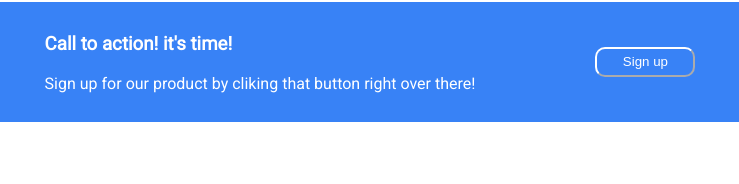
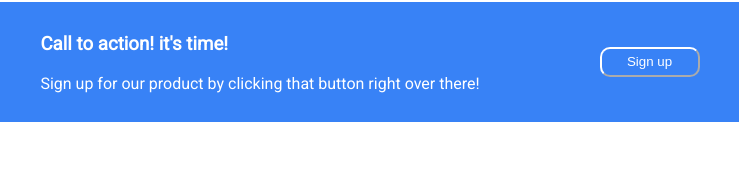
Before and after one commit to ighodaloa/odin_landing_page, a plain HTML site: page index.html in a window 1280 px wide. Shown: the part 1278-1462 px from the top of the page, 270-1009 px from the left. Drawn offline with Linux system fonts and the light colour scheme.

Commit message:
Fix spelling error

```diff
--- a/index.html
+++ b/index.html
@@ -80,7 +80,7 @@
             <div class = "fourth_portion_content">
                 <div class = "sign_up_messages">
                     <h3 class = "sign_up_message_title">Call to action! it's time!</h3>
-                    <p class = "sign_up_message_description">Sign up for our product by cliking that button right over there!</p>
+                    <p class = "sign_up_message_description">Sign up for our product by clicking that button right over there!</p>
                 </div>
 
                 <button class = button2>Sign up</button>
```
